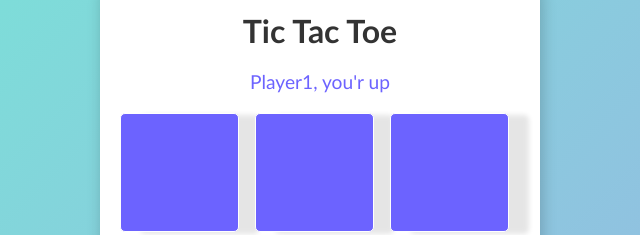
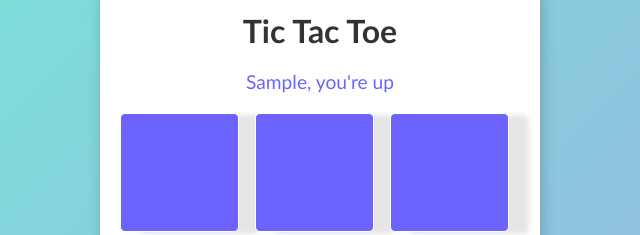
Before and after one commit to acciojob/tictactoe-CasteAwayy, a website: page main.html in a window 1280 px wide. Both pictures are taken after typing "Sample", "Sample" into the empty fields and a click on the button "Submit". Shown: the part 163-398 px from the top of the page, 320-960 px from the left. Drawn offline with Linux system fonts and the light colour scheme.

Commit message:
created a submission

```diff
--- a/main.html
+++ b/main.html
@@ -18,7 +18,7 @@
 
         <div class="game-section" id="game-section" style="display:none">
           <h1>Tic Tac Toe</h1>
-          <div class="message" id="message">Player1, you'r up</div>
+          <div class="message" id="message"></div>
           <div class="board" id="board"></div>
         </div>
       </div>
--- a/script.js
+++ b/script.js
@@ -50,7 +50,7 @@ const inputSection = document.getElementById('input-section');
             messageElement.textContent = "It's a Draw";
           }else{
             currentPlayerIndex = 1 - currentPlayerIndex;
-            messageElement.textContent = `Player${[currentPlayerIndex+1]}, you're up`
+            messageElement.textContent = `${players[currentPlayerIndex]}, you're up`
           }
         }
 
@@ -73,7 +73,7 @@ const inputSection = document.getElementById('input-section');
           currentPlayerIndex = 0;
           inputSection.style.display = 'none';
           gameSection.style.display = 'block';
-
+          messageElement.textContent = `${players[0]}, you're up`;
           createBoard();
 
         })
```
